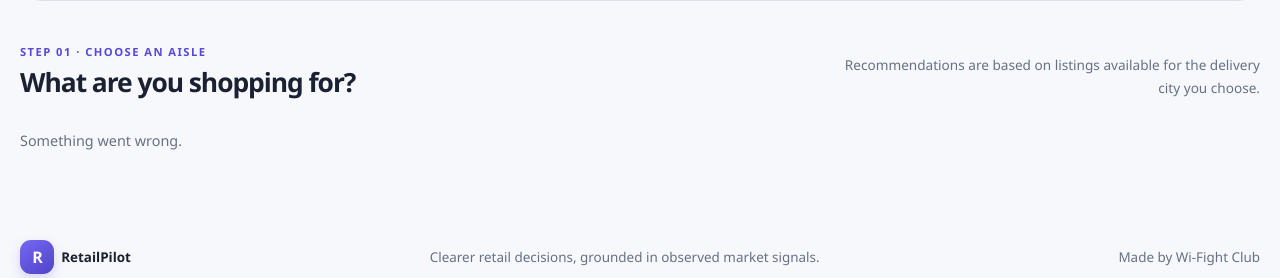
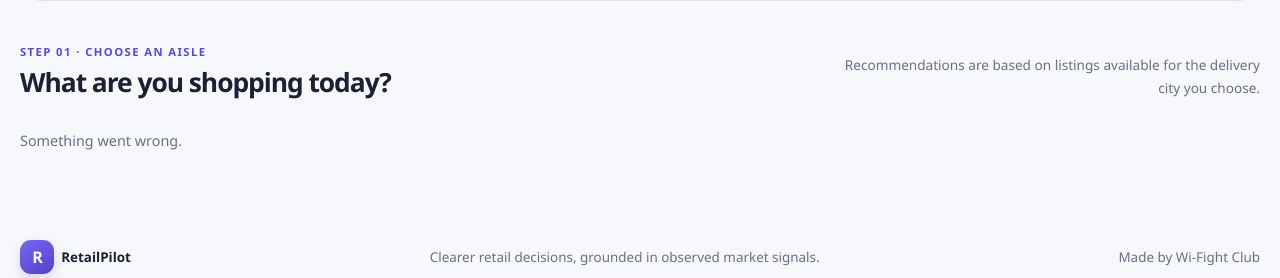
Before and after one commit to Manpreets1002/RetailPilot, a Django app: template src/retailpilot/frontend/web/templates/web/customer.html in a window 1280 px wide. Shown: the part 393-671 px from the top of the page. Run offline with Django 5.2, Linux system fonts and the light colour scheme; the template is opened without the code that fills it, so the values that code supplies are empty.

Commit message:
enhance user statement

```diff
--- a/src/retailpilot/frontend/web/templates/web/customer.html
+++ b/src/retailpilot/frontend/web/templates/web/customer.html
@@ -35,7 +35,7 @@
 
   <section id="step-categories" class="shop-stage">
     <div class="section-heading shop-section-heading">
-      <div><span class="eyebrow">STEP 01 · CHOOSE AN AISLE</span><h2>What are you shopping for?</h2></div>
+      <div><span class="eyebrow">STEP 01 · CHOOSE AN AISLE</span><h2>What are you shopping today?</h2></div>
       <p class="fine">Recommendations are based on listings available for the delivery city you choose.</p>
     </div>
     <div id="categories" class="cat-grid" aria-live="polite" aria-busy="true">
```
